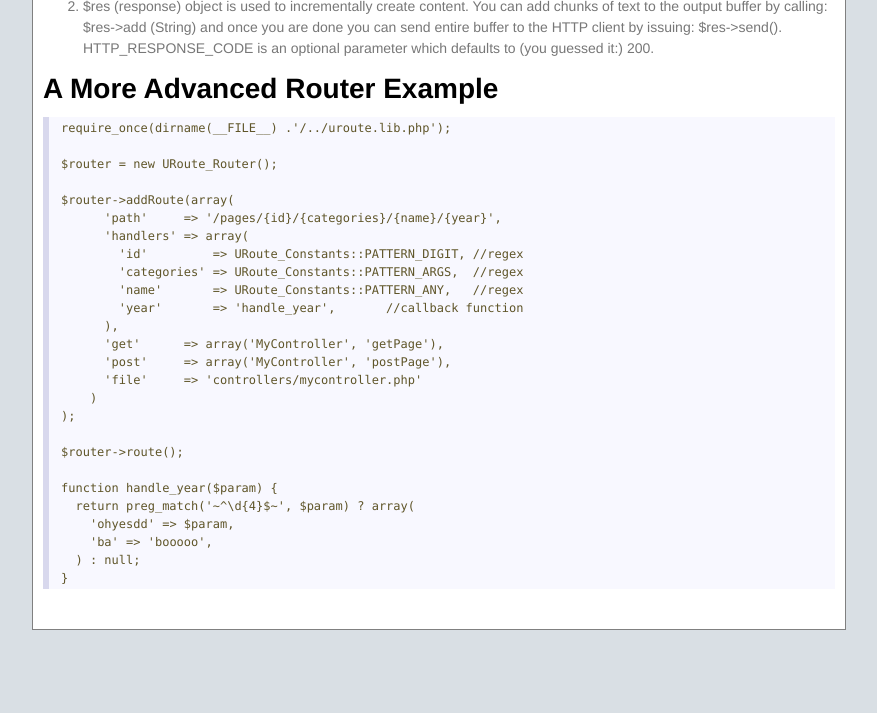
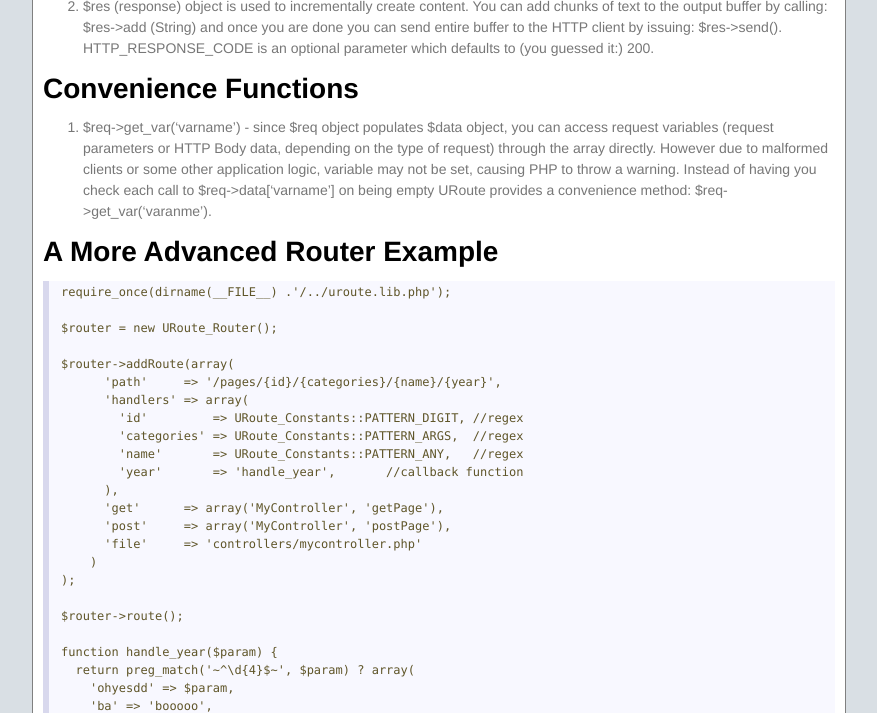
Before and after one commit to ioseb/URoute, a Jekyll site: the page built from index.md, in a window 1280 px wide and 900 px high, scrolled down 1774 px, cut to the strip 187-900 px from the top of the window. Shown: the whole strip, without its empty margins (289-1166 px from the left). Built offline with Jekyll 4.4.1, drawn with Linux system fonts in a browser that asks for light colours; nearby versions of some CDN libraries; Markdown is read by kramdown in place of the engine named in the settings; before the commit the page ends 2609 px from its top, so only the background shows below that.

Commit message:
get_var() documented

```diff
--- a/index.md
+++ b/index.md
@@ -100,6 +100,10 @@ When invoked callbacks get two arguments:
 		<script src="https://gist.github.com/1353603.js?file=HTTPOutput.php"></script>
 2. $res (response) object is used to incrementally create content. You can add chunks of text to the output buffer by calling: $res->add (String) and once you are done you can send entire buffer to the HTTP client by issuing: $res->send(<HTTP_RESPONSE_CODE>). HTTP_RESPONSE_CODE is an optional parameter which defaults to (you guessed it:) 200.
 
+# Convenience Functions
+
+1. $req->get_var('varname') - since $req object populates $data object, you can access request variables (request parameters or HTTP Body data, depending on the type of request) through the array directly. However due to malformed clients or some other application logic, variable may not be set, causing PHP to throw a warning. Instead of having you check each call to $req->data['varname'] on being empty URoute provides a convenience method: $req->get_var('varanme').
+
 # A More Advanced Router Example
 
 <pre>
```
